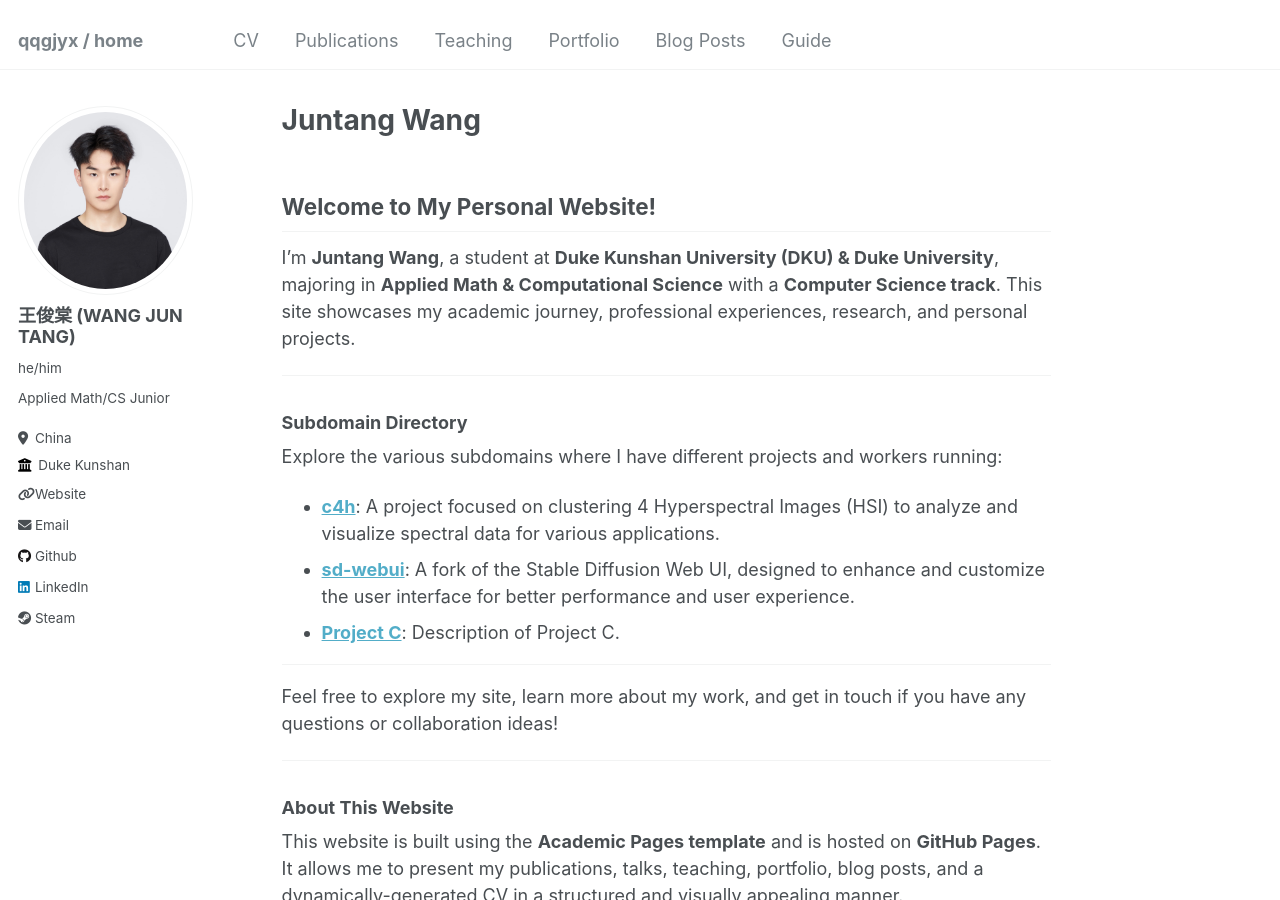
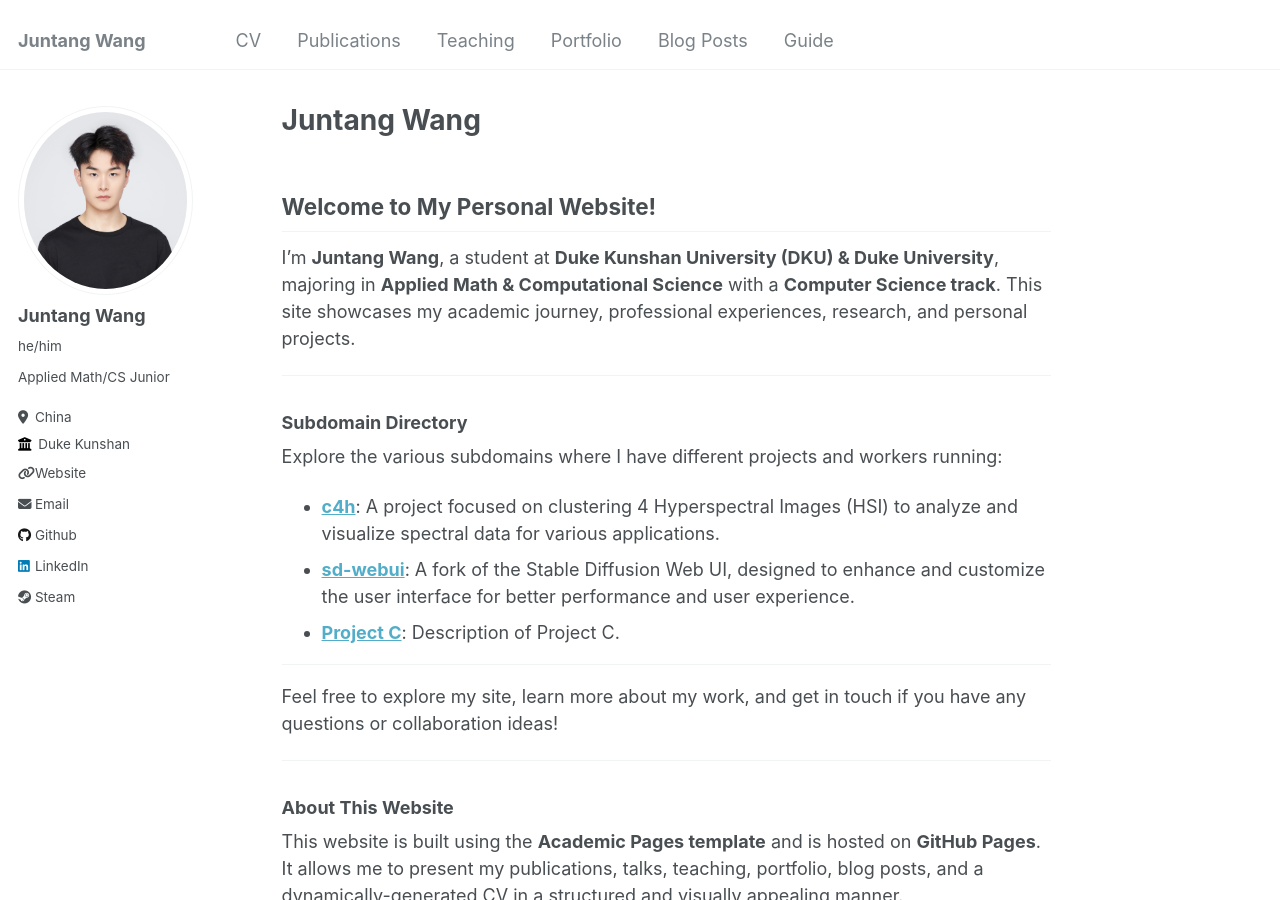
Before and after one commit to qqgjyx/qqgjyx.github.io, a Jekyll site: the page built from _pages/about.md, in a window 1280 px wide and 900 px high. Built offline with Jekyll 4.4.1, drawn with Linux system fonts in a browser that asks for light colours.

Commit message:
Updated cv.md

```diff
--- a/_config.yml
+++ b/_config.yml
@@ -8,7 +8,7 @@
 
 # Basic Site Settings
 locale                   : "en-US"
-title                    : "qqgjyx / home"
+title                    : "Juntang Wang"
 title_separator          : "-"
 name                     : &name "王俊棠 (WANG JUN TANG)"
 description              : &description "王俊棠"
@@ -22,7 +22,7 @@ repository               : "qqgjyx/qqgjyx.github.io"
 author:
   # Biographic information
   avatar           : "profile.png"
-  name             : "王俊棠 (WANG JUN TANG)"
+  name             : "Juntang Wang"
   pronouns         : "he/him"# example: "she/her"
   bio              : "Applied Math/CS Junior"
   location         : "China"
```
